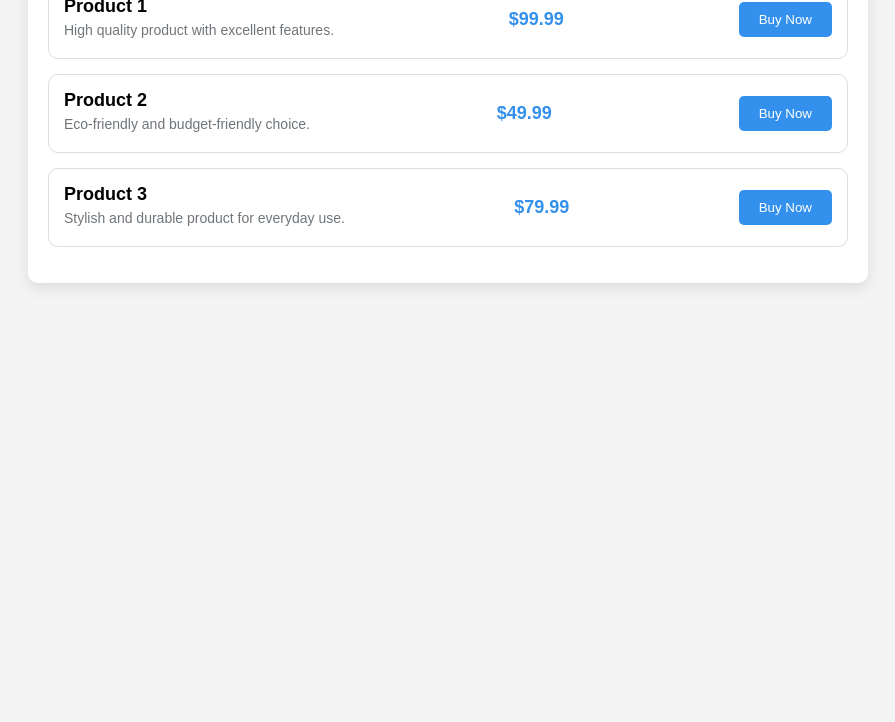
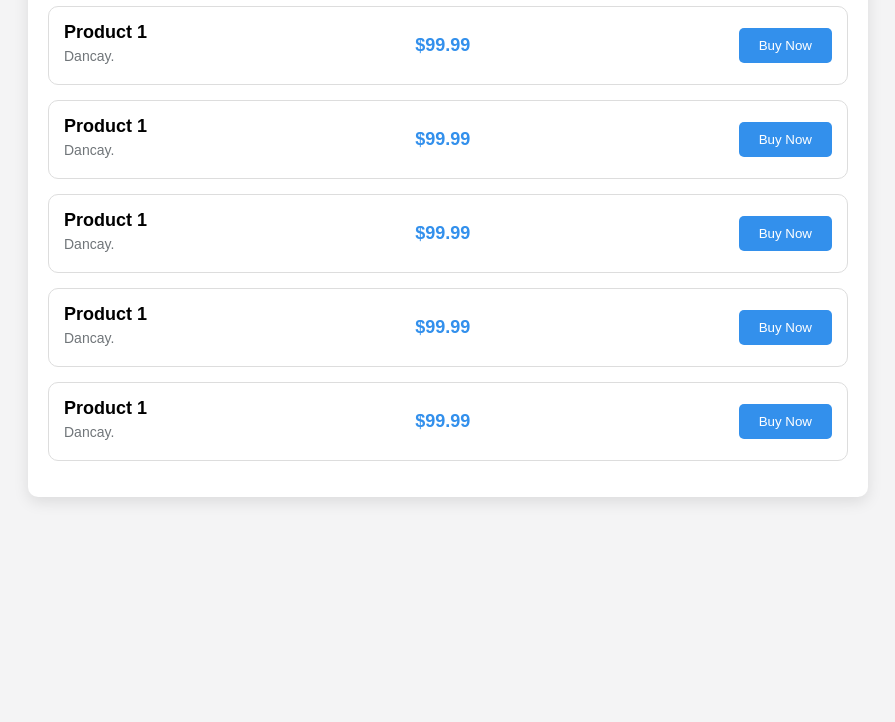
Before and after one commit to thaithanhnhat/miniapp, a plain HTML site: page index.html in a window 1280 px wide. Shown: the part 318-1040 px from the top of the page, without its empty margins (192-1087 px from the left). Before the commit the page ends 800 px from the top, so only its background shows below. Drawn offline with Linux system fonts and the light colour scheme.

Commit message:
Update index.html

```diff
--- a/index.html
+++ b/index.html
@@ -14,11 +14,11 @@
             display: flex;
             justify-content: center;
             align-items: center;
-            height: 100vh;
+            height: 130vh;
         }
 
         .container {
-            width: 80%;
+            width: 90%;
             max-width: 800px;
             background-color: #ffffff;
             border-radius: 10px;
@@ -98,29 +98,45 @@
             <li>
                 <div class="product-info">
                     <h2>Product 1</h2>
-                    <p>High quality product with excellent features.</p>
+                    <p>Dancay.</p>
+                </div>
+                <span class="product-price">$99.99</span>
+                <button class="buy-button">Buy Now</button>
+            </li>
+            <li>
+                <div class="product-info">
+                    <h2>Product 1</h2>
+                    <p>Dancay.</p>
+                </div>
+                <span class="product-price">$99.99</span>
+                <button class="buy-button">Buy Now</button>
+            </li>
+            <li>
+                <div class="product-info">
+                    <h2>Product 1</h2>
+                    <p>Dancay.</p>
+                </div>
+                <span class="product-price">$99.99</span>
+                <button class="buy-button">Buy Now</button>
+            </li>
+            <li>
+                <div class="product-info">
+                    <h2>Product 1</h2>
+                    <p>Dancay.</p>
+                </div>
+                <span class="product-price">$99.99</span>
+                <button class="buy-button">Buy Now</button>
+            </li>
+            <li>
+                <div class="product-info">
+                    <h2>Product 1</h2>
+                    <p>Dancay.</p>
                 </div>
                 <span class="product-price">$99.99</span>
                 <button class="buy-button">Buy Now</button>
             </li>
 
-            <li>
-                <div class="product-info">
-                    <h2>Product 2</h2>
-                    <p>Eco-friendly and budget-friendly choice.</p>
-                </div>
-                <span class="product-price">$49.99</span>
-                <button class="buy-button">Buy Now</button>
-            </li>
 
-            <li>
-                <div class="product-info">
-                    <h2>Product 3</h2>
-                    <p>Stylish and durable product for everyday use.</p>
-                </div>
-                <span class="product-price">$79.99</span>
-                <button class="buy-button">Buy Now</button>
-            </li>
         </ul>
     </div>
 
```
